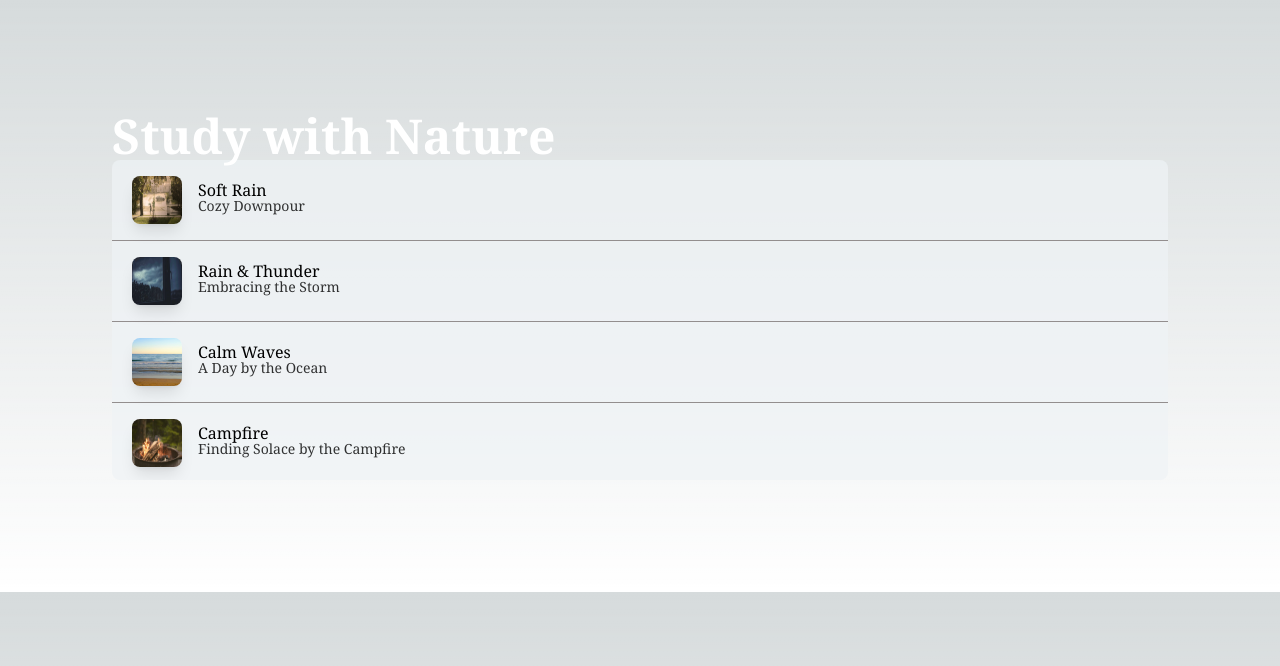
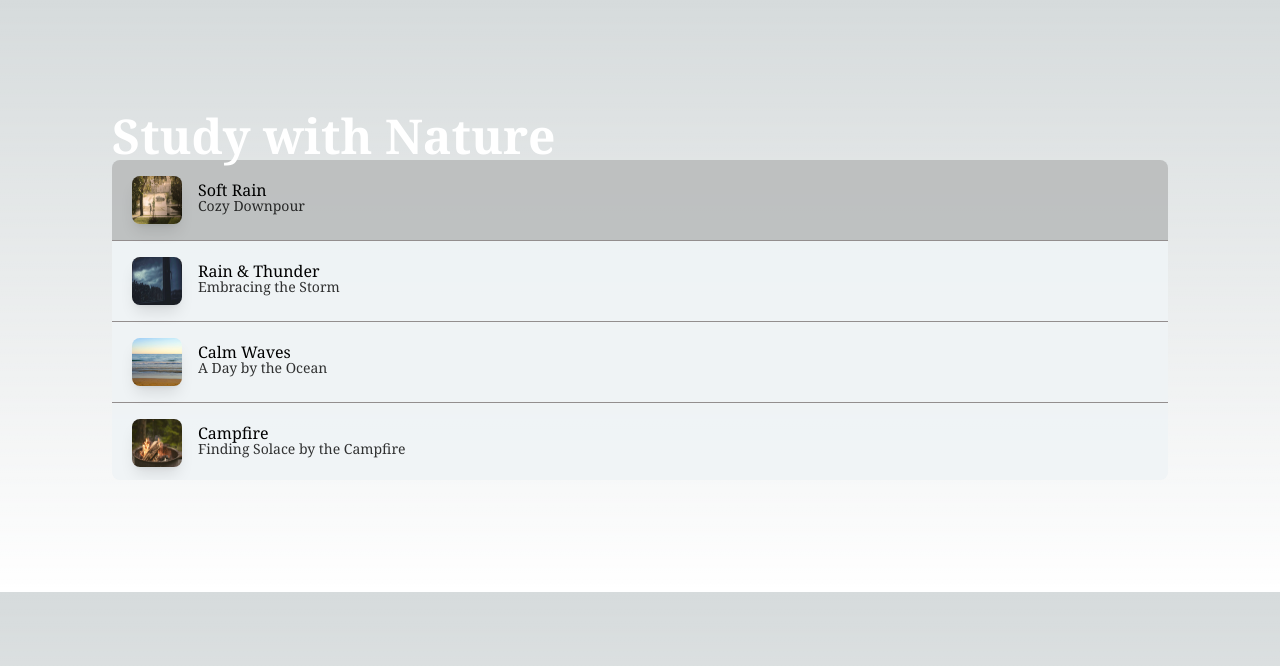
Before and after one commit to zaraehhs/studywithnature, a Next.js app in the folder study-with-nature/: page / in a window 1280 px wide. Shown: the top 666 px of the page. Built offline with nearby package versions, Linux system fonts and the light colour scheme.

Commit message:
refactor: added playlist sound select styles

```diff
--- a/study-with-nature/app/components/Playlist.jsx
+++ b/study-with-nature/app/components/Playlist.jsx
@@ -1,10 +1,17 @@
-import React from 'react';
+"use client"
+import React, { useTransition, useState } from 'react';
 import Image from 'next/image';
 import soundData from '../soundData';
 
 const Playlist = () => {
+
+  const [selectedSound, setSelectedSound] = useState(0);
+  const handleSoundSelect = (index) => {
+    setSelectedSound(index);
+  }
   const soundItems = soundData.map((sound, index) =>
-    <li key={index} className="flex flex-row pt-4 pb-4 pl-5 hover:bg-[#a1a1a199]">
+    <li key={index}
+      className={`flex flex-row pt-4 pb-4 pl-5  hover:bg-[#a1a1a199] ${selectedSound === index ? 'bg-[#a1a1a199]' : 'bg-[#eff2f6b5]'}`} onClick={() => handleSoundSelect(index)}>
       <Image className="h-12 box-border rounded-lg mr-4 shadow-lg" width={50} height={50} src={soundData[index].imgUrl} alt={soundData[index].imgDescription} />
       <div className="flex flex-col justify-center">
         <p className="text-black leading-3">{soundData[index].soundTitle}</p>
```
